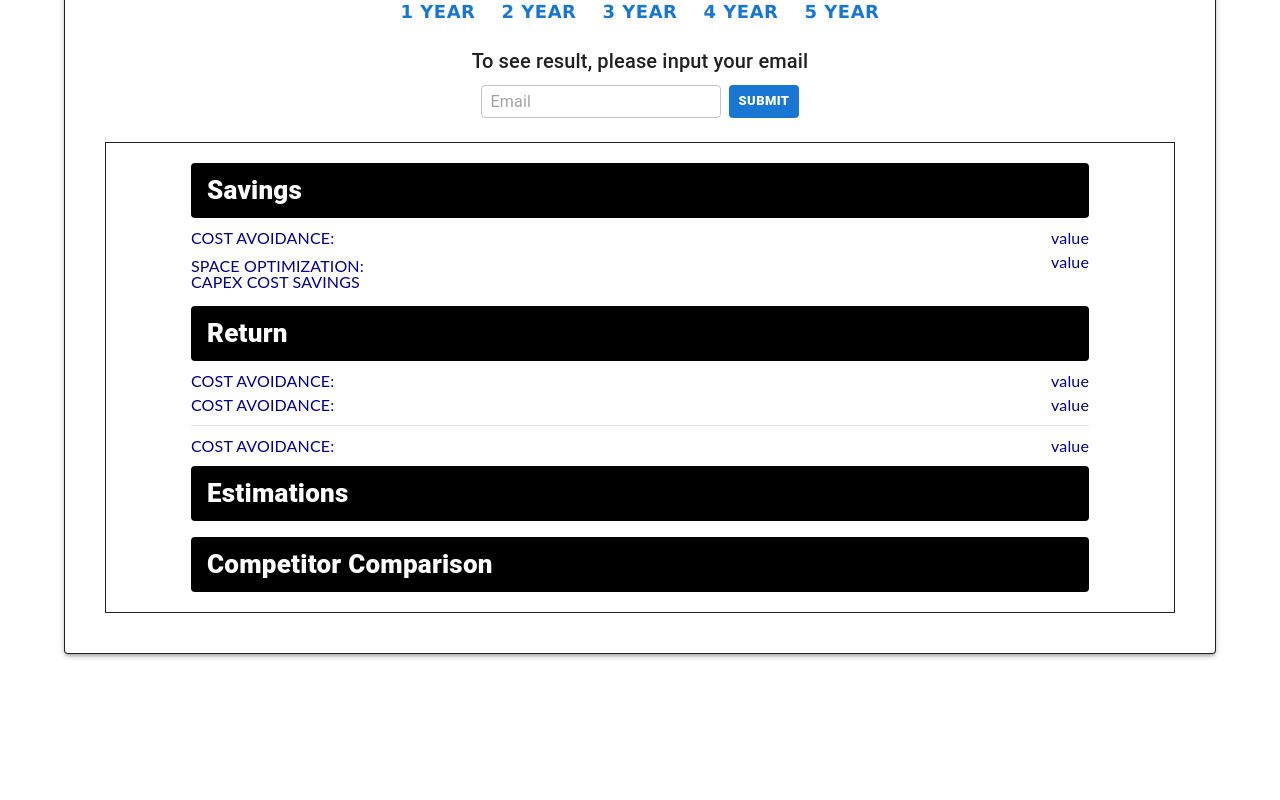
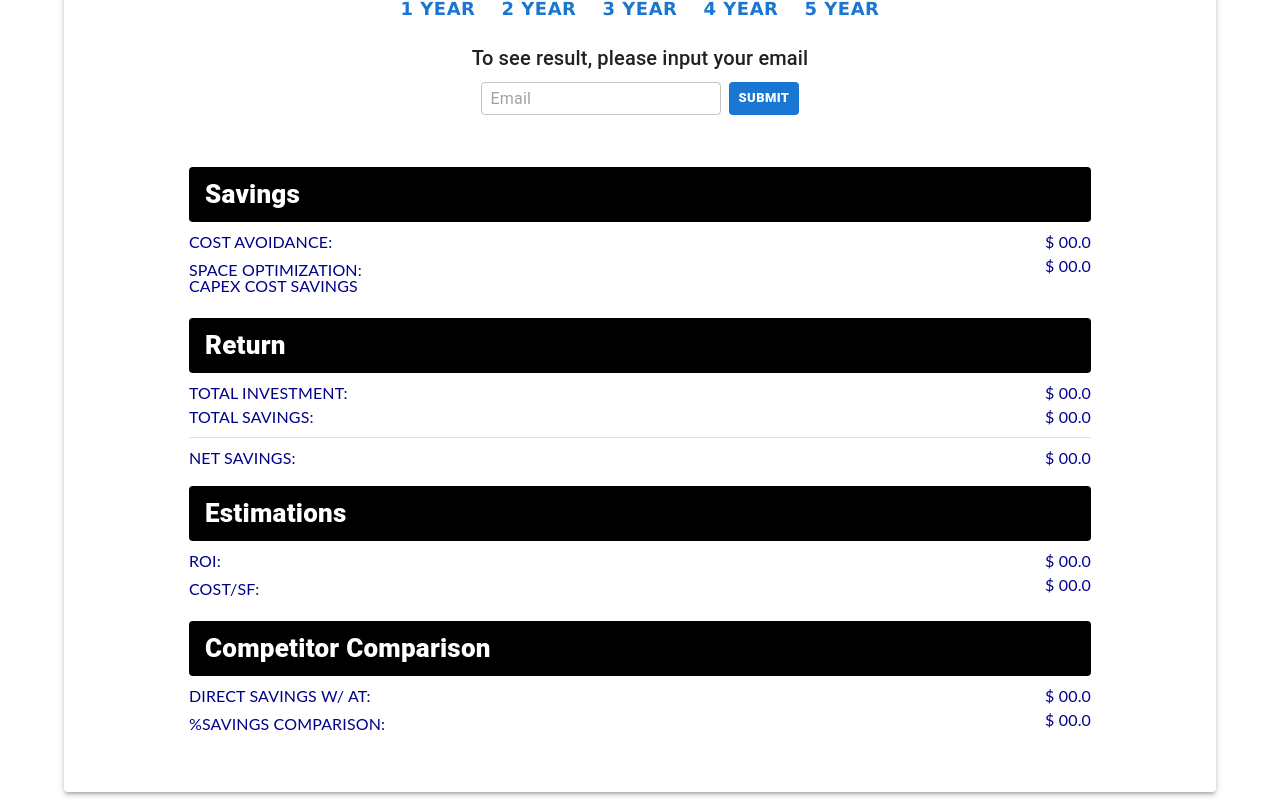
Before and after one commit to akramnarejo/savings-calculator, a React (Create React App) app: page / in a window 1280 px wide. Shown: the part 428-1228 px from the top of the page. Before the commit the page ends 1090 px from the top, so only its background shows below. Built offline with nearby package versions, Linux system fonts and the light colour scheme.

Commit message:
fix: replaced placeholders

```diff
--- a/src/App.js
+++ b/src/App.js
@@ -59,11 +59,11 @@ function App() {
   }
   return (
     <Container>
-      <Paper elevation={3} sx={{border: '1px solid', padding: 5, display: 'flex', justifyContent: 'center', alignItems: 'center', flexDirection: 'column'}}>
+      <Paper elevation={3} sx={{padding: 5, display: 'flex', justifyContent: 'center', alignItems: 'center', flexDirection: 'column'}}>
         <Box mt={5} mb={10}>
           <Typography component="h1" sx={{fontWeight: 900, fontSize:{md:30,xs:20}}} fontFamily="Lato,'Lucida Grande',Verdana,sans-serif">SAVINGS CALCULATOR</Typography>
         </Box>
-        <Box maxwidth="900px" sx={{border: '1px solid'}}>
+        <Box maxwidth="900px">
           <Grid container spacing={4} justifyContent="center">
             <Grid item xs={10} md={5} sx={{display: 'flex', flexDirection: 'column', gap: 1}}>
               <Typography variant='subtitle2' component='p' sx={{fontWeight: 700, fontSize:{sm:16,xs:12}}}>MONTHLY LEASE COST</Typography>
@@ -137,32 +137,48 @@ function App() {
             <Button variant="contained" size="small" disableElevation sx={{fontWeight: 900}}>Submit</Button>
           </Box>
         </Box>
-        <Box mt={3} sx={{width:"100%", border: '1px solid', padding: {sm:'10px 45px', lg: '20px 85px'}, boxSizing: 'border-box', display: 'flex', justifyContent: 'space-evenly', flexDirection: 'column', flexWrap:'wrap', gap: 2}}>
-          <Typography component="h3" sx={{fontSize:{sm:"20px", md:"24", lg:"26px" }}} px={2} py={1} borderRadius={1} boxSizing="border-box" backgroundColor="black" color="white" fontWeight={900} className="heading">Savings</Typography>
+        <Box mt={3} sx={{width:"100%", padding: {sm:'10px 45px', lg: '20px 85px'}, boxSizing: 'border-box', display: 'flex', justifyContent: 'space-evenly', flexDirection: 'column', flexWrap:'wrap', gap: 2}}>
+          <Typography mt={1} component="h3" sx={{fontSize:{sm:"20px", md:"24", lg:"26px" }}} px={2} py={1} borderRadius={1} boxSizing="border-box" backgroundColor="black" color="white" fontWeight={900} className="heading">Savings</Typography>
             <Box width="100%" sx={{display: 'flex', justifyContent: 'space-between', flexWrap: 'wrap'}}>
               <Typography component="p" lineHeight={0.5} color="darkblue" fontFamily="Lato,'Lucida Grande',Verdana,sans-serif" fontSize={{md: 16}}>COST AVOIDANCE:</Typography>
-            <Typography component="p" lineHeight={0.5} color="darkblue" fontFamily="Lato,'Lucida Grande',Verdana,sans-serif" fontSize={{md: 16}}>value</Typography>
+              <Typography component="p" lineHeight={0.5} color="darkblue" fontFamily="Lato,'Lucida Grande',Verdana,sans-serif" fontSize={{md: 16}}>$ 00.0</Typography>
             </Box>
             <Box width="100%" sx={{display: 'flex', justifyContent: 'space-between', flexWrap: 'wrap'}}>
               <Typography component="p" lineHeight={1} color="darkblue" fontFamily="Lato,'Lucida Grande',Verdana,sans-serif" fontSize={{md: 16}}>SPACE OPTIMIZATION:<br />CAPEX COST SAVINGS</Typography>
-            <Typography component="p" lineHeight={0.5} color="darkblue" fontFamily="Lato,'Lucida Grande',Verdana,sans-serif" fontSize={{md: 16}}>value</Typography>
+              <Typography component="p" lineHeight={0.5} color="darkblue" fontFamily="Lato,'Lucida Grande',Verdana,sans-serif" fontSize={{md: 16}}>$ 00.0</Typography>
             </Box>
-          <Typography component="h3" sx={{fontSize:{sm:"20px", md:"24", lg:"26px" }}} px={2} py={1} borderRadius={1} boxSizing="border-box" backgroundColor="black" color="white" fontWeight={900} className="heading">Return</Typography>
+          <Typography mt={1} component="h3" sx={{fontSize:{sm:"20px", md:"24", lg:"26px" }}} px={2} py={1} borderRadius={1} boxSizing="border-box" backgroundColor="black" color="white" fontWeight={900} className="heading">Return</Typography>
             <Box width="100%" sx={{display: 'flex', justifyContent: 'space-between', flexWrap: 'wrap'}}>
-            <Typography component="p" lineHeight={0.5} color="darkblue" fontFamily="Lato,'Lucida Grande',Verdana,sans-serif" fontSize={{md: 16}}>COST AVOIDANCE:</Typography>
-            <Typography component="p" lineHeight={0.5} color="darkblue" fontFamily="Lato,'Lucida Grande',Verdana,sans-serif" fontSize={{md: 16}}>value</Typography>
+              <Typography component="p" lineHeight={0.5} color="darkblue" fontFamily="Lato,'Lucida Grande',Verdana,sans-serif" fontSize={{md: 16}}>TOTAL INVESTMENT:</Typography>
+              <Typography component="p" lineHeight={0.5} color="darkblue" fontFamily="Lato,'Lucida Grande',Verdana,sans-serif" fontSize={{md: 16}}>$ 00.0</Typography>
             </Box>
             <Box width="100%" sx={{display: 'flex', justifyContent: 'space-between', flexWrap: 'wrap'}}>
-            <Typography component="p" lineHeight={0.5} color="darkblue" fontFamily="Lato,'Lucida Grande',Verdana,sans-serif" fontSize={{md: 16}}>COST AVOIDANCE:</Typography>
-            <Typography component="p" lineHeight={0.5} color="darkblue" fontFamily="Lato,'Lucida Grande',Verdana,sans-serif" fontSize={{md: 16}}>value</Typography>
+              <Typography component="p" lineHeight={0.5} color="darkblue" fontFamily="Lato,'Lucida Grande',Verdana,sans-serif" fontSize={{md: 16}}>TOTAL SAVINGS:</Typography>
+              <Typography component="p" lineHeight={0.5} color="darkblue" fontFamily="Lato,'Lucida Grande',Verdana,sans-serif" fontSize={{md: 16}}>$ 00.0</Typography>
             </Box>
             <Divider />
             <Box width="100%" sx={{display: 'flex', justifyContent: 'space-between', flexWrap: 'wrap'}}>
-            <Typography component="p" lineHeight={0.5} color="darkblue" fontFamily="Lato,'Lucida Grande',Verdana,sans-serif" fontSize={{md: 16}}>COST AVOIDANCE:</Typography>
-            <Typography component="p" lineHeight={0.5} color="darkblue" fontFamily="Lato,'Lucida Grande',Verdana,sans-serif" fontSize={{md: 16}}>value</Typography>
+              <Typography component="p" lineHeight={0.5} color="darkblue" fontFamily="Lato,'Lucida Grande',Verdana,sans-serif" fontSize={{md: 16}}>NET SAVINGS:</Typography>
+              <Typography component="p" lineHeight={0.5} color="darkblue" fontFamily="Lato,'Lucida Grande',Verdana,sans-serif" fontSize={{md: 16}}>$ 00.0</Typography>
             </Box>
-          <Typography component="h3" sx={{fontSize:{sm:"20px", md:"24", lg:"26px" }}} px={2} py={1} borderRadius={1} boxSizing="border-box" backgroundColor="black" color="white" fontWeight={900} className="heading">Estimations</Typography>
-          <Typography component="h3" sx={{fontSize:{sm:"20px", md:"24", lg:"26px" }}} px={2} py={1} borderRadius={1} boxSizing="border-box" backgroundColor="black" color="white" fontWeight={900} className="heading">Competitor Comparison</Typography>
+          <Typography mt={1} component="h3" sx={{fontSize:{sm:"20px", md:"24", lg:"26px" }}} px={2} py={1} borderRadius={1} boxSizing="border-box" backgroundColor="black" color="white" fontWeight={900} className="heading">Estimations</Typography>
+            <Box width="100%" sx={{display: 'flex', justifyContent: 'space-between', flexWrap: 'wrap'}}>
+              <Typography component="p" lineHeight={0.5} color="darkblue" fontFamily="Lato,'Lucida Grande',Verdana,sans-serif" fontSize={{md: 16}}>ROI:</Typography>
+              <Typography component="p" lineHeight={0.5} color="darkblue" fontFamily="Lato,'Lucida Grande',Verdana,sans-serif" fontSize={{md: 16}}>$ 00.0</Typography>
+            </Box>
+            <Box width="100%" sx={{display: 'flex', justifyContent: 'space-between', flexWrap: 'wrap'}}>
+              <Typography component="p" lineHeight={1} color="darkblue" fontFamily="Lato,'Lucida Grande',Verdana,sans-serif" fontSize={{md: 16}}>COST/SF:</Typography>
+              <Typography component="p" lineHeight={0.5} color="darkblue" fontFamily="Lato,'Lucida Grande',Verdana,sans-serif" fontSize={{md: 16}}>$ 00.0</Typography>
+            </Box>
+          <Typography mt={1} component="h3" sx={{fontSize:{sm:"20px", md:"24", lg:"26px" }}} px={2} py={1} borderRadius={1} boxSizing="border-box" backgroundColor="black" color="white" fontWeight={900} className="heading">Competitor Comparison</Typography>
+            <Box width="100%" sx={{display: 'flex', justifyContent: 'space-between', flexWrap: 'wrap'}}>
+              <Typography component="p" lineHeight={0.5} color="darkblue" fontFamily="Lato,'Lucida Grande',Verdana,sans-serif" fontSize={{md: 16}}>DIRECT SAVINGS W/ AT:</Typography>
+              <Typography component="p" lineHeight={0.5} color="darkblue" fontFamily="Lato,'Lucida Grande',Verdana,sans-serif" fontSize={{md: 16}}>$ 00.0</Typography>
+            </Box>
+            <Box width="100%" sx={{display: 'flex', justifyContent: 'space-between', flexWrap: 'wrap'}}>
+              <Typography component="p" lineHeight={1} color="darkblue" fontFamily="Lato,'Lucida Grande',Verdana,sans-serif" fontSize={{md: 16}}>%SAVINGS COMPARISON:</Typography>
+              <Typography component="p" lineHeight={0.5} color="darkblue" fontFamily="Lato,'Lucida Grande',Verdana,sans-serif" fontSize={{md: 16}}>$ 00.0</Typography>
+            </Box>
         </Box>
       </Paper>
     </Container>
```
Lines whose indentation alone changed are shown as unchanged.
